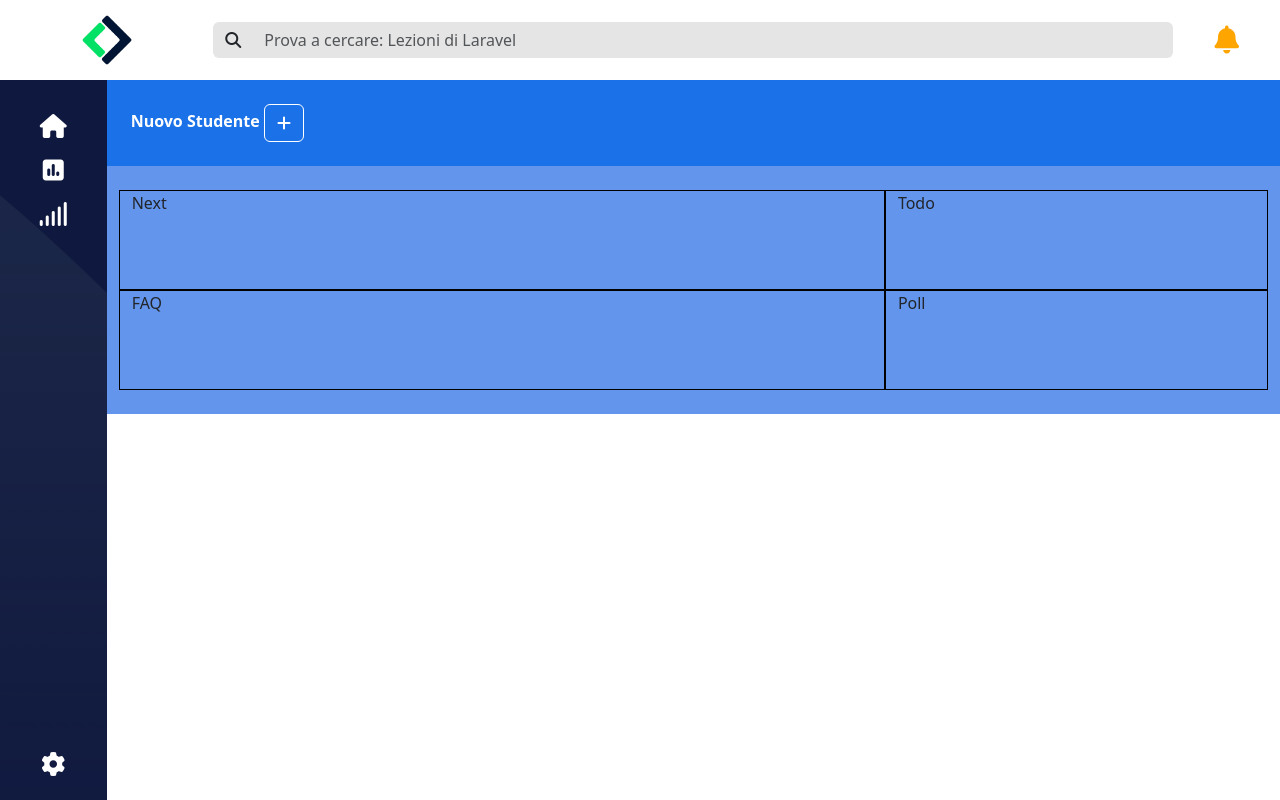
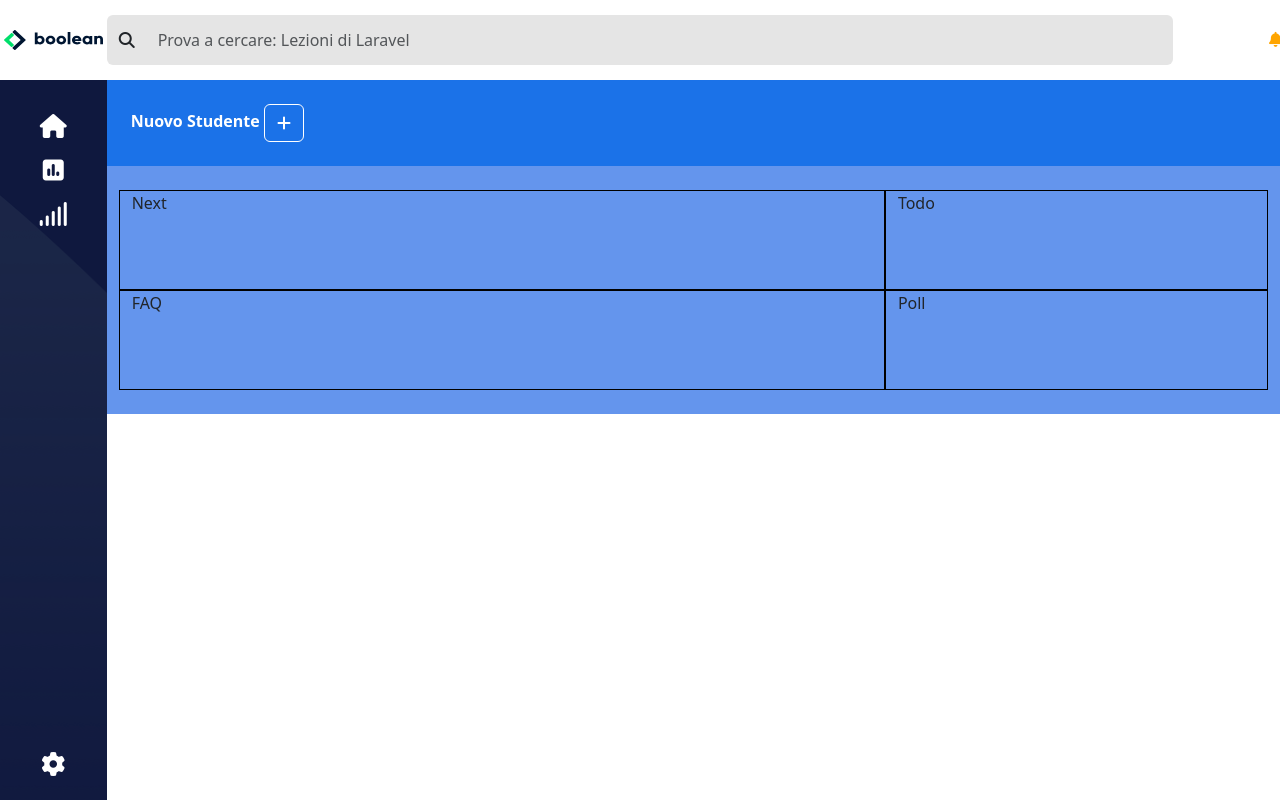
Before and after one commit to nicolofossati/html-css-bootstrap-dashboard, a plain HTML site: page index.html in a window 1280 px wide. Drawn offline with nearby package versions, Linux system fonts and the light colour scheme.

Commit message:
prima della richiesta hottwell

```diff
--- a/css/style.css
+++ b/css/style.css
@@ -43,6 +43,7 @@ aside{
 a.dropdown-toggle i{
     color: orange;
     line-height: 80px;
+    font-size: 30px;
 }
 
 a.dropdown-toggle::after{
@@ -89,6 +90,13 @@ li{
     background-color: #FFC107;
 }
 
+header .row .input-group{
+    height: 50px;
+}
+
+.ms-logo-desktop{
+    display: none;
+}
 
 
 /* MEDIA QUERY */
@@ -100,5 +108,16 @@ li{
 
 /* A partire da...DESKTOP  [LG] */
 @media screen and (min-width: 992px){
+    .ms-logo-mobile{
+        display: none;
+    }
 
+    .ms-logo-desktop{
+        display: block;
+        line-height: 80px;
+    }
+
+    a.dropdown-toggle i{
+        font-size: 15px;
+    }
 }
--- a/index.html
+++ b/index.html
@@ -24,23 +24,34 @@
 <body class="debug">
     <header class="container-fluid">
         <div class="row h-100">
-            <div class="col-2 h-100 text-center px-0"><img class="h-100" src="img/mobile-logo.png" alt=""></div>
-            <div class="col-9 px-0 d-inline-block d-flex align-items-center">
+            <div class="col-2 col-lg-1 h-100 text-center px-0 d-flex align-items-center justify-content-center">
+              <img class="h-100 ms-logo-mobile" src="img/mobile-logo.png" alt="">
+              <img class="ms-logo-desktop w-100 px-1" src="img/logo.svg" alt="">
+            </div>
+
+            <div class="col-9 col-lg-10 px-0 d-inline-block d-flex align-items-center">
               <div class="input-group">
                 <span class="input-group-text personaliz-search" id="basic-addon1"><i class="fa-solid fa-magnifying-glass"></i></span>
                 <input type="text" class="form-control personaliz-search" placeholder="Prova a cercare: Lezioni di Laravel" aria-label="Username" aria-describedby="basic-addon1">
               </div>
             </div>
-            <div class="col-1 px-0">
+
+            <div class="col-1 col-lg-1 px-0">
+              <div class="row">
+                <div class="col-0 col-lg-3 px-0"></div>
+                <div class="col-0 col-lg-3 px-0"></div>
+                <div class="col-0 col-lg-3 px-0"></div>
+                <div class="col-12 col-lg-3 px-0">
                   <a class="nav-link dropdown-toggle text-center" href="#" role="button" data-bs-toggle="dropdown" aria-expanded="false">
-                    <i class="fa-solid fa-bell fs-3"></i>
+                    <i class="fa-solid fa-bell"></i>
                   </a>
                     <ul class="dropdown-menu">
                       <li><a class="dropdown-item" href="#">Action</a></li>
                       <li><a class="dropdown-item" href="#">Another action</a></li>
-                    <li><hr class="dropdown-divider"></li>
-                    <li><a class="dropdown-item" href="#">Something else here</a></li>
+                      <li><hr class="dropdown-divider"></li>                    <li><a class="dropdown-item" href="#">Something else here</a></li>
                     </ul>
+                </div>
+              </div>
             </div>
         </div>
     </header>
```
Lines whose indentation alone changed are shown as unchanged.
